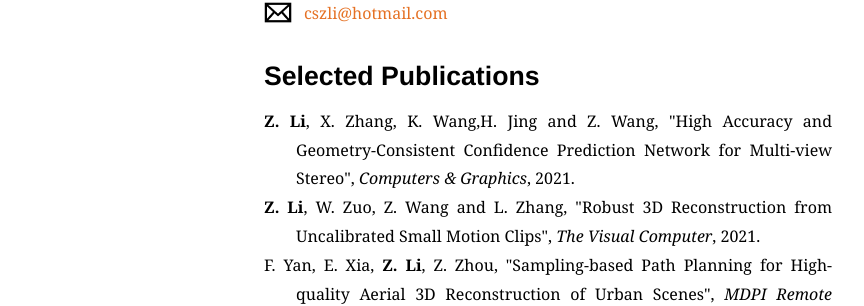
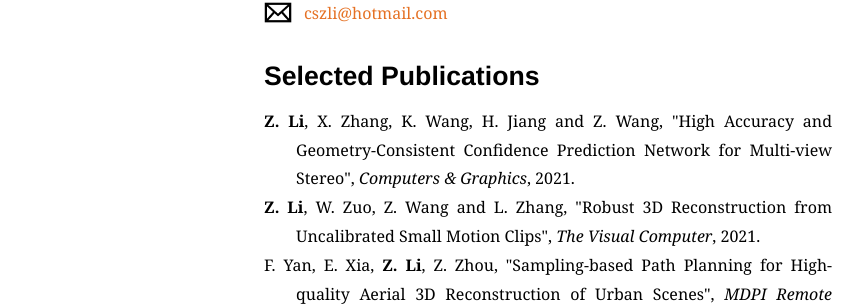
Before and after one commit to zhaoxinli/zhaoxinli.github.io, a Jekyll site: the page built from index.html, in a window 1280 px wide. Shown: the part 507-813 px from the top of the page, without its empty margins (208-1072 px from the left). Built offline with Jekyll 4.4.1, drawn with Linux system fonts in a browser that asks for light colours; some web fonts are replaced.

Commit message:
Signed-off-by: zhaoxinli <cszli@hotmail.com>

```diff
--- a/index.html
+++ b/index.html
@@ -30,7 +30,7 @@
 <!-- <h4>Publications</h4> -->
       <ul class="cv">
 <li>
-          <div align="justify"><strong>Z. Li</strong>, X. Zhang, K. Wang,H. Jing and Z. Wang, &quot;High Accuracy and Geometry-Consistent Confidence Prediction Network for Multi-view Stereo&quot;</a>,  <em>Computers & Graphics</em>, 2021.</div>
+          <div align="justify"><strong>Z. Li</strong>, X. Zhang, K. Wang, H. Jiang and Z. Wang, &quot;High Accuracy and Geometry-Consistent Confidence Prediction Network for Multi-view Stereo&quot;</a>,  <em>Computers & Graphics</em>, 2021.</div>
 </li>
 <li>
           <div align="justify"><strong>Z. Li</strong>, W. Zuo, Z. Wang and L. Zhang, &quot;Robust 3D Reconstruction from Uncalibrated Small Motion
```
